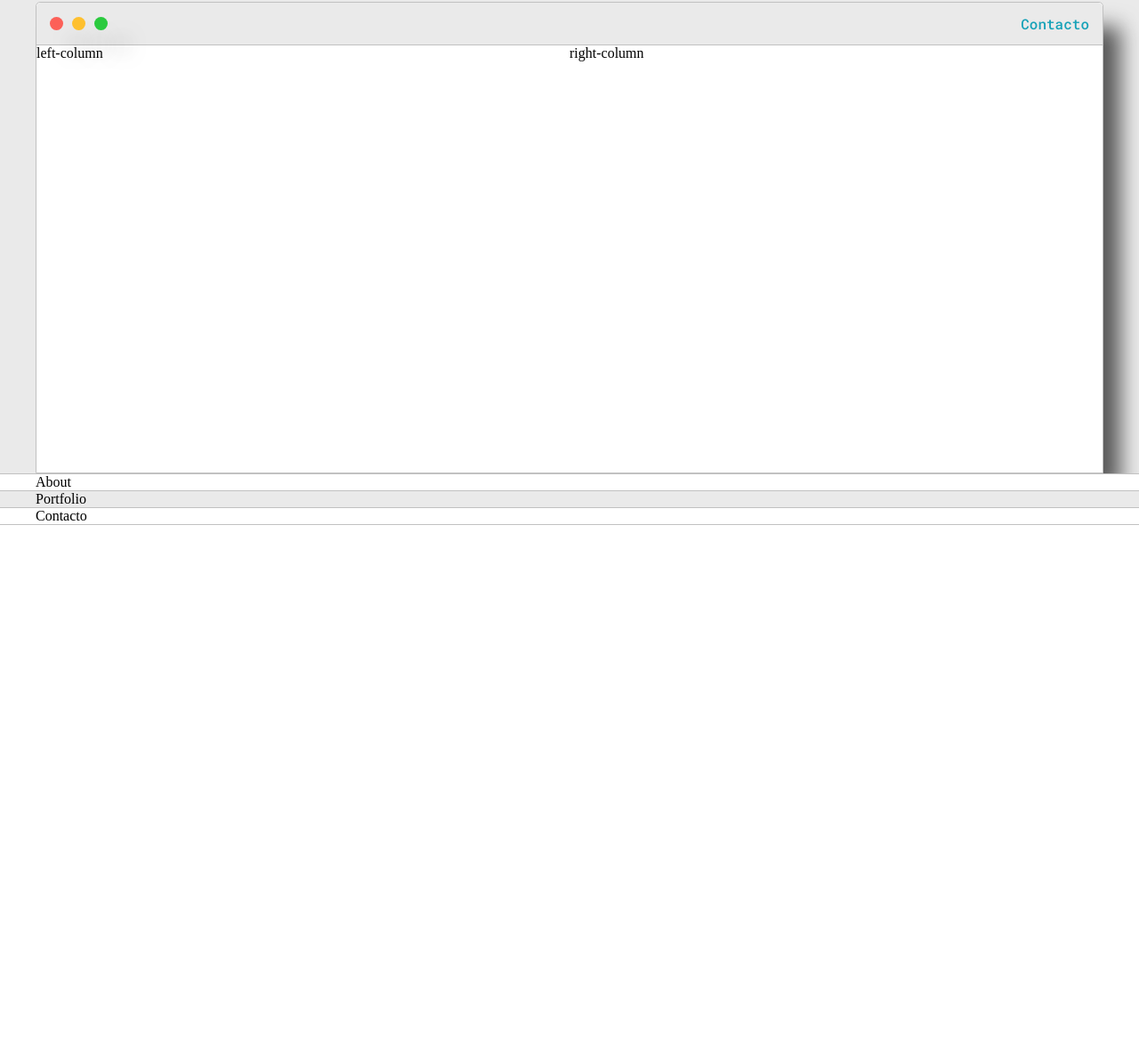
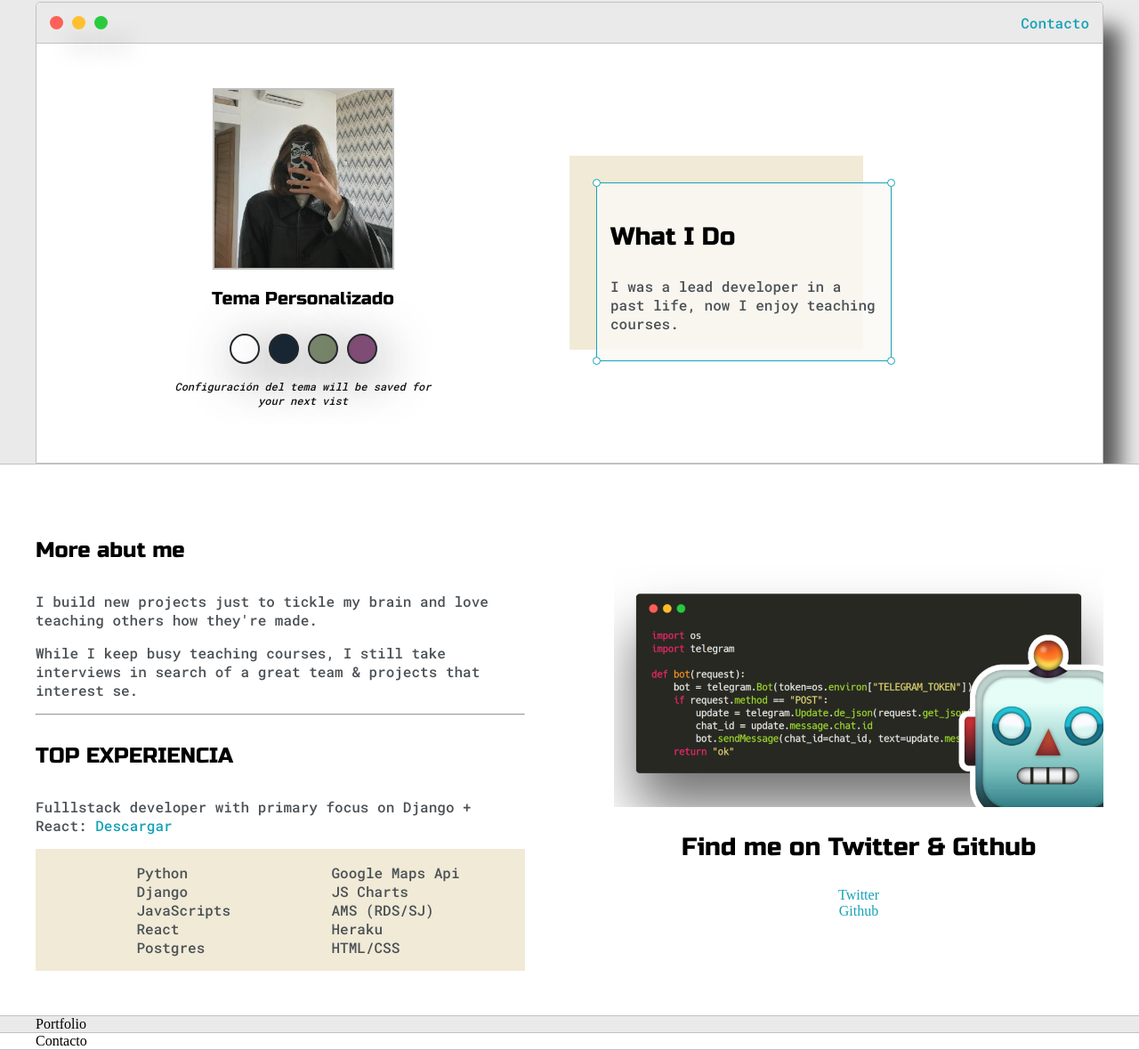
Before and after one commit to karen-marlen/ar, a plain HTML site: page dist/index.html in a window 1280 px wide. Shown: the part 159-1339 px from the top of the page at 89% size. Before the commit the page ends 800 px from the top, so only its background shows below. Drawn offline with Linux system fonts and the light colour scheme.

Commit message:
intro & about section

```diff
--- a/dist/css/default.css
+++ b/dist/css/default.css
@@ -6,6 +6,11 @@
 
     --mainText:black;
     --secondaryText:#4b5156;
+
+    --themeDotBorder: #24292e;
+
+    --previewBg: rgba(251, 249, 245, 0.8);
+    --previewShadow: #f0ead6;
 }
 
 html, body {
@@ -21,7 +26,7 @@ h1, h2, h3, h4, h5, h6, strong {
 }
 
 p, li, span, label, input, textarea {
-    color: var(--secondaryColor);
+    color: var(--secondaryText);
     font-family: 'Roboto Mono', monospace;
 
 }
@@ -79,7 +84,7 @@ h6 {font-size: 16px;}
 
     display: grid;
     grid-template-columns: 1fr 1fr;
-    grid-template-rows: 3em 30em;
+    /* grid-template-rows: 3em 30em; */
     grid-template-areas:
         'nav-wrapper nav-wrapper'
         'left-column right-column'
@@ -138,10 +143,146 @@ h6 {font-size: 16px;}
 
 .left-column {
     grid-area: left-column;
+    padding-top: 50px;
+    padding-bottom: 50px;
 }
+
+#profile_pic{
+    display: block;
+    margin: 0 auto;
+
+    height: 200px;
+    width: 200px;
+    object-fit: cover;
+    border: 2px solid var(--borderColor);
+}
+
+#theme-options-wrapper{
+    display: flex;
+    justify-content: center;
+}
+
+.theme-dot {
+    height: 30px;
+    width: 30px;
+    background-color: black;
+    border-radius: 50%;
+
+    margin: 5px;
+    border: 2px solid var(--themeDotBorder);
+
+    -webkit-box-shadow: 7px 13px 56px -4px rgba(0,0,0,0.75);
+    -moz-box-shadow: 7px 13px 56px -4px rgba(0,0,0,0.75);
+    box-shadow: 7px 13px 56px -4px rgba(0,0,0,0.75);
+
+    cursor: pointer;
+}
+
+.theme-dot:hover{
+    border-width: 5px;
+}
+
+#light-mode {
+    background-color: #fff;
+}
+
+#blue-mode {
+    background-color: #192734;
+}
+
+#green-mode {
+    background-color: #78866b;
+}
+
+#purple-mode {
+    background-color: #7E4C74;
+}
+
+#settings-note {
+    font-size: 12px;
+    font-style: italic;
+    text-align: center;
+    color: #111;
+}
+
+/* == PARTE DERECHA */
 
 .right-column {
     grid-area: right-column;
+    display: grid;
+    align-content: center;
+
+    padding-top: 50px;
+    padding-bottom: 50px;
+}
+
+#preview-shadow{
+    background-color: var(--previewShadow);
+    width: 300px;
+    height: 188px;
+    padding-left: 30px;
+    padding-top: 30px;
+}
+
+#preview {
+    width: 300px;
+    border: 1.5px solid #17a2b8;
+    background-color: var(--previewBg);
+    padding: 15px;
+    position: relative;
+}
+
+.corner {
+    width: 7px;
+    height: 7px;
+    border-radius: 50%;
+    border: 1.5px solid #17a2b8;
+    background-color: #fff;
+    position: absolute;
+}
+
+#corner-tl {
+    top: -5px;
+    left: -5px;
+}
+
+#corner-tr {
+    top: -5px;
+    right: -5px;
+}
+
+#corner-br {
+    bottom: -5px;
+    right: -5px;
+}
+
+#corner-bl {
+    bottom: -5px;
+    left: -5px;
+}
+
+.about-wrapper {
+    display: grid;
+    grid-template-columns: repeat(auto-fit, minmax(320px, 1fr));
+    padding-bottom: 50px;
+    padding-top: 50px;
+    gap: 100px;
+}
+
+#skills {
+    display: flex;
+    justify-content: space-evenly;
+    background-color: var(--previewShadow);
+}
+
+.social-links {
+    display: grid;
+    align-content: center;
+    text-align: center;
+}
+
+#social_img {
+    width: 100%;
 }
 
 @media screen and (max-width: 1200px) {
@@ -149,3 +290,19 @@ h6 {font-size: 16px;}
         width: 95%;
     }
 }
+
+@media screen and (max-width: 800px) {
+    .intro-wrapper {
+        grid-template-columns: 1fr;
+        grid-template-areas:
+            'nav-wrapper'
+            'left-column'
+            'right-column'
+        ;
+    }
+
+    .right-column{
+        justify-content: center;
+    }
+
+}
--- a/dist/index.html
+++ b/dist/index.html
@@ -45,11 +45,37 @@
                </div>
 
                <div class="left-column">
-                 left-column
-               </div>
+                   <img id="profile_pic" src="img/karen.jpg">
+                   <h5 style="text-align: center;line-height: 0;">Tema Personalizado</h5>
+
+                   <div id="theme-options-wrapper">
+                      <div id="light-mode" class="theme-dot"></div>
+
+                      <div id="blue-mode" class="theme-dot"></div>
+
+                      <div id="green-mode" class="theme-dot"></div>
+
+                      <div id="purple-mode" class="theme-dot"></div>
+                   </div>
+
+                   <p id="settings-note">Configuración del tema will be saved for <br> your next vist</p>
+                </div>
 
                <div class="right-column">
-                 right-column
+                   <div id="preview-shadow">
+
+                        <div id="preview">
+
+                            <div id="corner-tl" class="corner"></div>
+                            <div id="corner-tr" class="corner"></div>
+                            <h3> What I Do</h3>
+                            <p> I was a lead developer in a past life, now I enjoy teaching courses.</p>
+                            <div id="corner-br" class="corner"></div>
+                            <div id="corner-bl" class="corner"></div>
+
+                        </div>
+
+                   </div>
                </div>
             </div>
 
@@ -59,8 +85,49 @@
 
     <section class="s2">
         <div class="main-container">
-            About
+            <div class="about-wrapper">
+                <div class="about-me">
+                    <h4> More abut me </h4>
+
+                    <p> I build new projects just to tickle my brain and love teaching others how they're made.</p>
+
+                    <p> While I keep busy teaching courses, I still take interviews in search of a great team & projects that interest se.</p>
+
+
+
+                    <hr>
+
+                    <h4> TOP EXPERIENCIA </h4>
+                    <p> Fulllstack developer with primary focus on Django + React: <a target="_blank" href="#"> Descargar </a></p>
+
+                    <div id="skills">
+                      <ul>
+                         <li>Python</li>
+                         <li>Django</li>
+                         <li>JavaScripts</li>
+                         <li>React</li>
+                         <li>Postgres</li>
+                      </ul>
+
+                      <ul>
+                         <li>Google Maps Api</li>
+                         <li>JS Charts</li>
+                         <li>AMS (RDS/SJ)</li>
+                         <li>Heraku</li>
+                         <li>HTML/CSS</li>
+                      </ul>
+                   </div>
+                </div>
+
+                <div class="social-links">
+                    <img id="social_img" src="img/primerimagen.png">
+                    <h3>Find me on Twitter & Github</h3>
+                    <a target="_blank" href="#">Twitter</a>
+                    <a target="_blank" href="#">Github</a>
+                </div>
+            </div>
         </div>
+
     </section>
 
     <section class="s1">
```
Also changed, not shown: dist/img/karen.jpg (added), dist/img/primerimagen.png (added).
